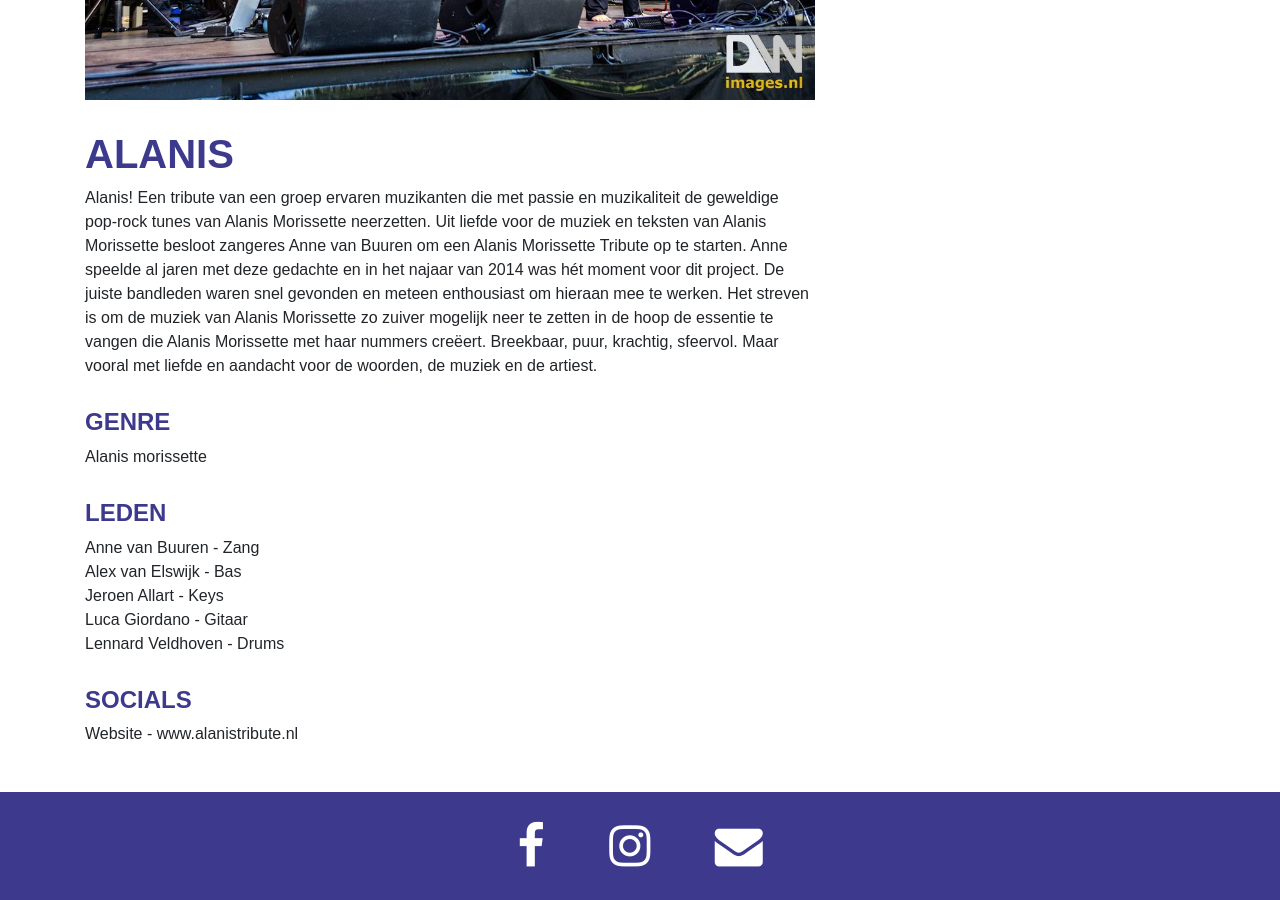
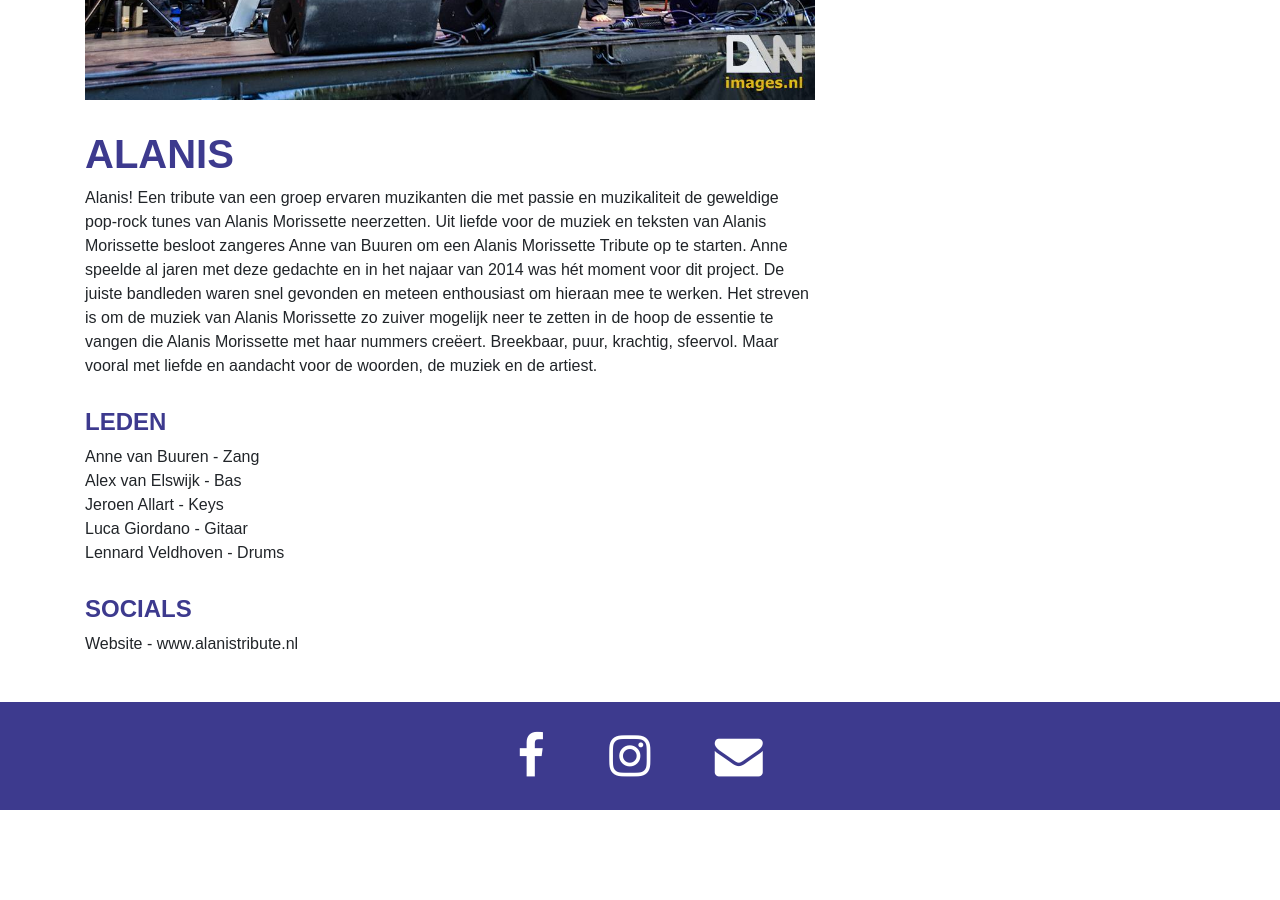
Before and after one commit to sneeuwpop-festival/sneeuwpop.nl, a Jekyll site: the page built from alanis.md, in a window 1280 px wide and 900 px high, scrolled down 844 px. Built offline with Jekyll 4.4.1, drawn with Linux system fonts in a browser that asks for light colours; after the commit the page ends 1654 px from its top, so only the background shows below that.

Commit message:
Update alanis.md

```diff
--- a/alanis.md
+++ b/alanis.md
@@ -2,7 +2,6 @@
 layout: band
 title: Alanis
 image: alanis.jpg
-genre: Alanis Morissette
 members:
   - name: Anne van Buuren
     role: Zang
```
